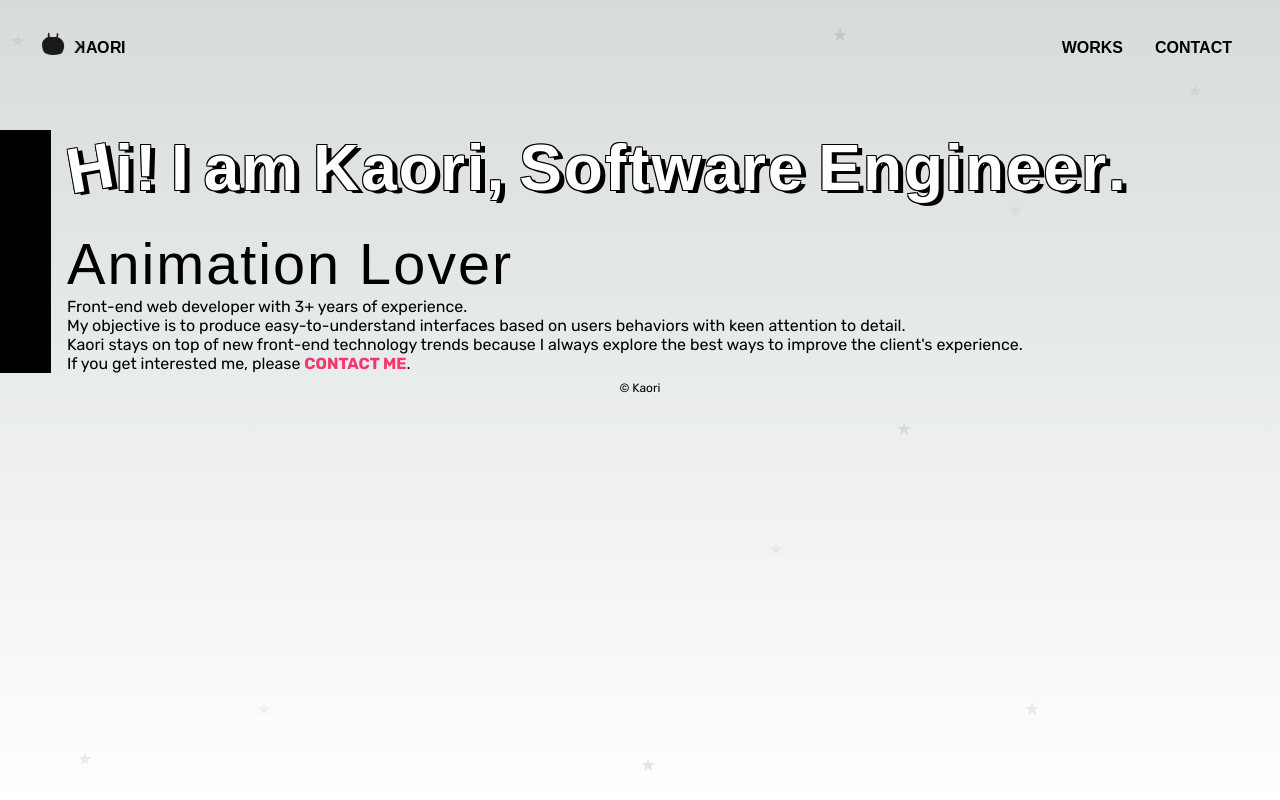
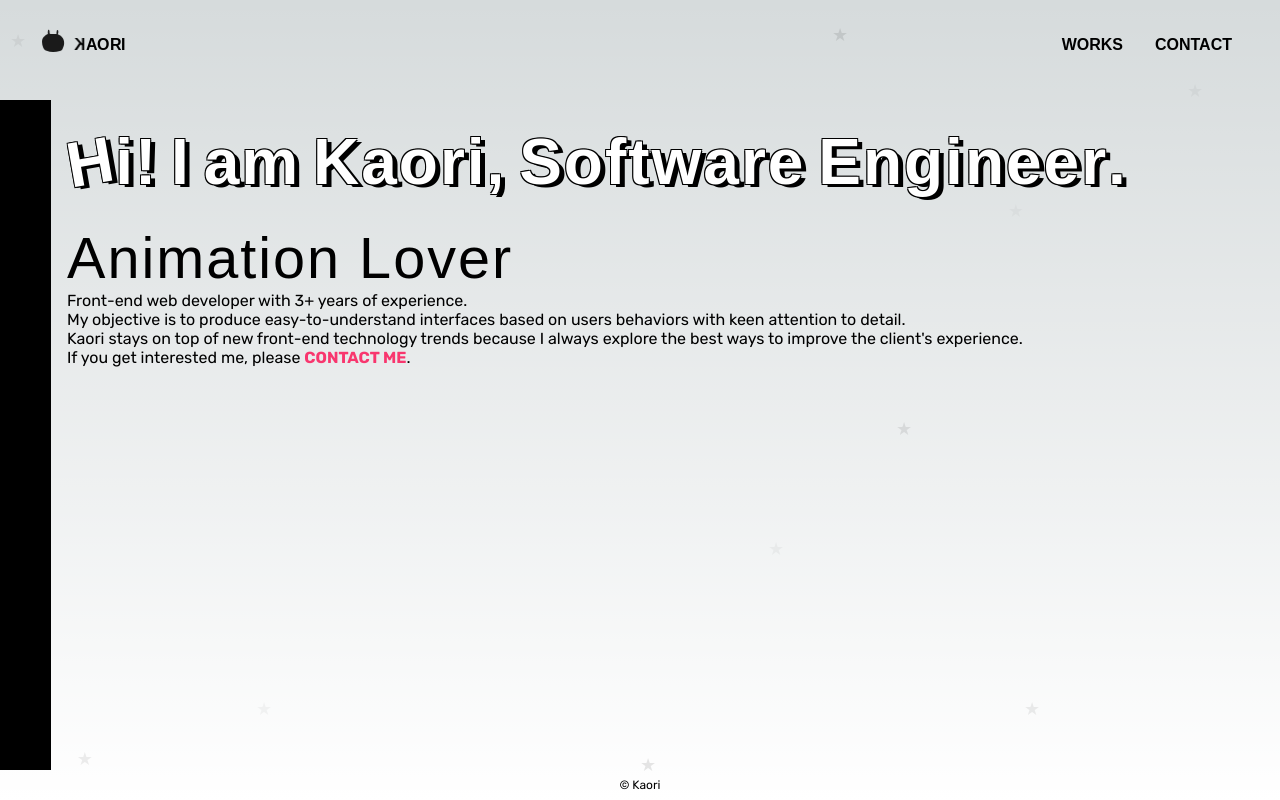
Before and after one commit to suige/portfolio-fe, a Next.js app: page / in a window 1280 px wide. Built offline with nearby package versions, Linux system fonts and the light colour scheme; a web font is replaced by a local one.

Commit message:
fix: footer layout to fix on the bottom of a page

```diff
--- a/src/app/globals.css
+++ b/src/app/globals.css
@@ -8,6 +8,7 @@
   --font-size-md: 16px;
   --font-size-lg: 28px;
   --font-size-xl: 32px;
+  --header-height: 100px;
   --font-family: var(--font-rubik), sans-serif;
   --font-family-h: var(--font-wendy-one), sans-serif;
   --max-width: 1100px;
@@ -139,75 +140,3 @@ h3 {
     color-scheme: dark;
   }
 }
-
-.globalNav {
-  font-family: var(--font-family-h);
-  width: 100%;
-  padding: var(--size-3) var(--size-5);
-  display: flex;
-  justify-content: space-between;
-  align-items: baseline;
-
-  /* @include sp-layout {
-    padding: $spacer * 3 $width-space-sp 0;
-  } */
-}
-
-.globalNav ul {
-  display: flex;
-  align-items: baseline;
-  gap: var(--size-2);
-  list-style: none;
-  /* @include pc-layout {
-      flex-direction: row;
-    }
-    @include sp-layout {
-      flex-direction: column;
-      align-items: flex-end;
-    } */
-}
-
-.globalNav li {
-  flex: 0 1 auto;
-  margin-bottom: 10px;
-  list-style: none;
-
-  /* @include pc-layout {
-    padding: 0 0.5em;
-  } */
-}
-
-.container {
-  max-width: 1200px;
-  border-left: 4vw solid rgb(var(--foreground-rgb));
-  position: relative;
-  /* @include sp-layout {
-    padding: $spacer * 2 $width-space-sp + 1 $spacer * 2 $width-space-sp;
-  }
-  @include pc-layout {
-    padding: $spacer * 3 12vw $spacer * 3 $spacer * 5;
-    margin-right: 12vw;
-  } */
-}
-
-footer {
-  margin: 0;
-  padding: var(--size-1) 0;
-  /* @include pc-layout {
-    position: fixed;
-    right: 0;
-    top: 40%;
-    text-align: right;
-  } */
-}
-footer .copyright {
-  /* @include pc-layout {
-    transform-origin: 50% 50%;
-    transform: rotateZ(90deg) translateX(5rem);
-    display: inline-block;
-    color: $body-color;
-  } */
-  text-align: center;
-  margin: 0;
-  font-size: var(--font-size-sm);
-}
--- /dev/null
+++ b/src/app/layout.module.css
@@ -0,0 +1,50 @@
+.body {
+  display: grid;
+  grid-template-areas: 'head' 'main' 'foot';
+  grid-template-rows: var(--header-height) 1fr minmax(30px, auto);
+}
+.header {
+  grid-area: head;
+  height: var(--header-height);
+  display: grid;
+  align-content: center;
+  padding: 0 var(--size-5);
+}
+.globalNav {
+  font-family: var(--font-family-h);
+  width: 100%;
+  display: flex;
+  justify-content: space-between;
+  align-items: baseline;
+}
+
+.globalNav ul {
+  display: flex;
+  align-items: baseline;
+  gap: var(--size-2);
+  list-style: none;
+}
+
+.globalNav li {
+  flex: 0 1 auto;
+  margin-bottom: 10px;
+  list-style: none;
+}
+
+.container {
+  grid-area: main;
+  max-width: 1200px;
+  border-left: 4vw solid rgb(var(--foreground-rgb));
+  position: relative;
+}
+
+.footer {
+  grid-area: foot;
+  margin: 0;
+  padding: var(--size-1) 0;
+}
+.footer .copyright {
+  text-align: center;
+  margin: 0;
+  font-size: var(--font-size-sm);
+}
--- a/src/app/layout.tsx
+++ b/src/app/layout.tsx
@@ -1,5 +1,6 @@
 import { FirstLoading } from '@/app/components/first-loading';
 import './globals.css';
+import styles from './layout.module.css';
 import type { Metadata } from 'next';
 import { Rubik, Wendy_One } from 'next/font/google';
 import { BackgroundStars } from '@/app/components/background-stars';
@@ -32,9 +33,9 @@ export default function RootLayout({
 }) {
   return (
     <html lang="en" className={`${rubik.variable} ${wendy_one.variable}`}>
-      <body>
-        <header>
-          <nav className="globalNav">
+      <body className={styles.body}>
+        <header className={styles.header}>
+          <nav className={styles.globalNav}>
             <Link href="/">
               <Logo />
             </Link>
@@ -52,9 +53,9 @@ export default function RootLayout({
             </ul>
           </nav>
         </header>
-        <div className="container">{children}</div>
-        <footer>
-          <p className="copyright">&copy; Kaori</p>
+        <div className={styles.container}>{children}</div>
+        <footer className={styles.footer}>
+          <p className={styles.copyright}>&copy; Kaori</p>
         </footer>
         <FirstLoading />
         <BackgroundStars />
```
